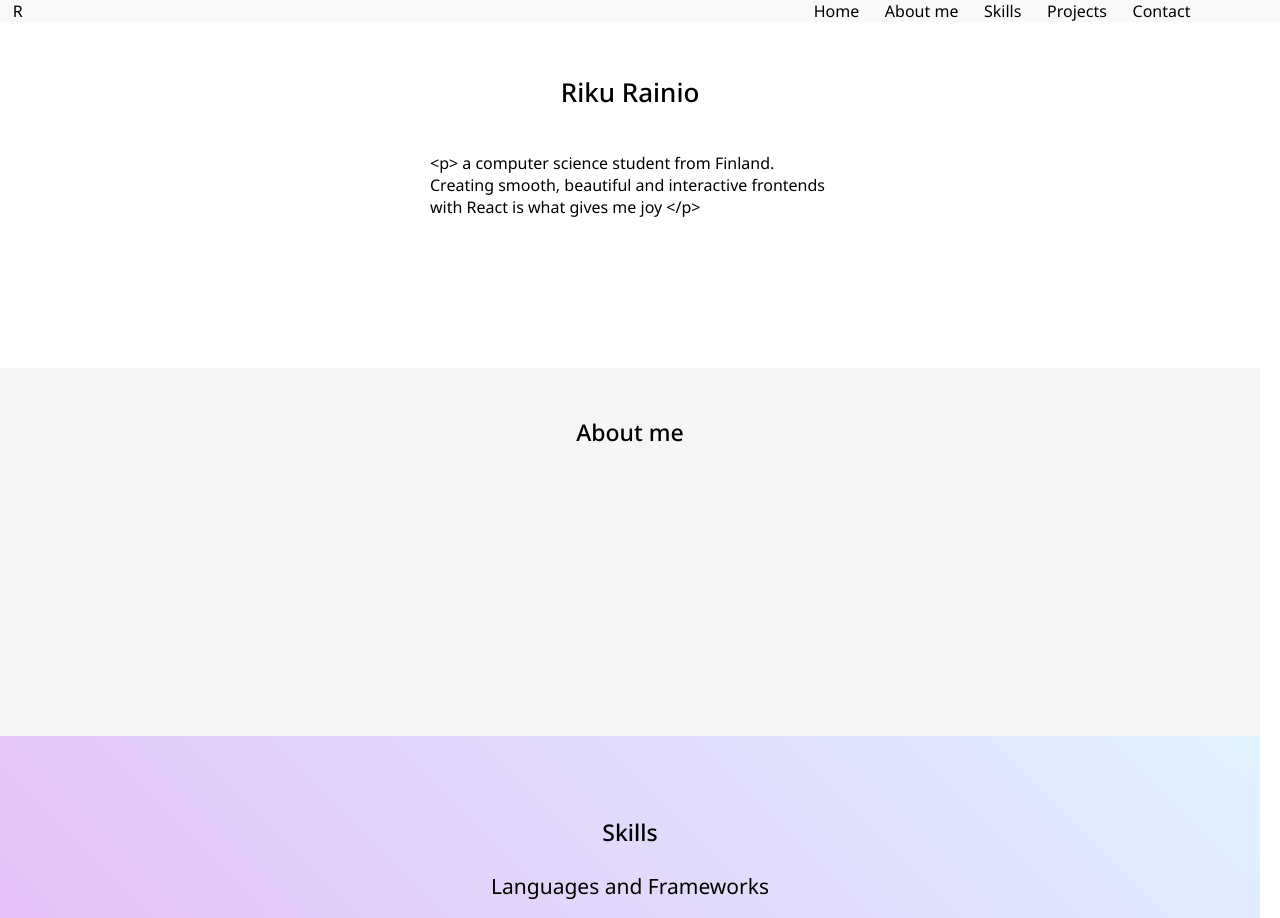
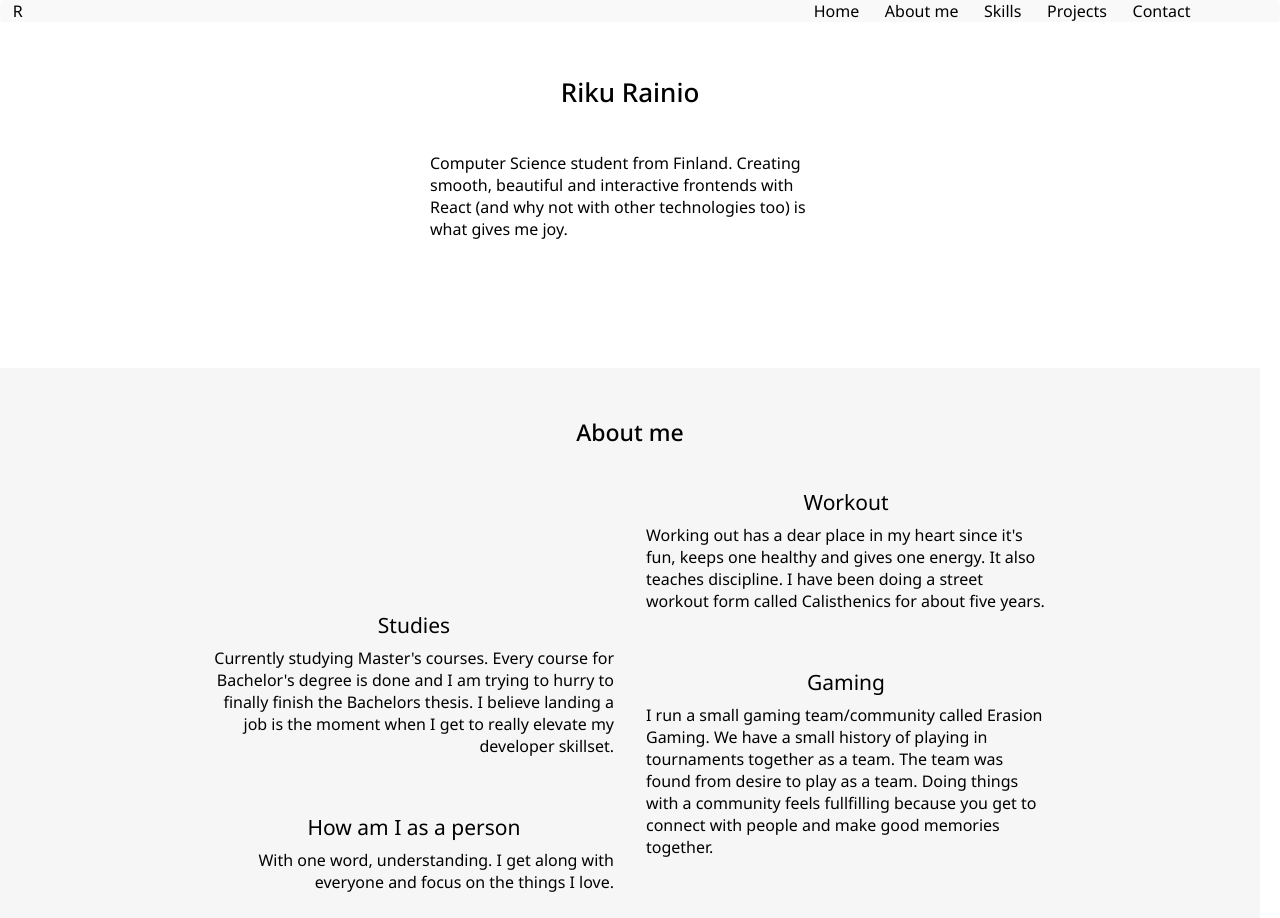
Before and after one commit to rikurainio/rikurainio2, a Next.js app: page / in a window 1280 px wide. Shown: the top 918 px of the page. Built offline with nearby package versions, Linux system fonts and the light colour scheme.

Commit message:
add aboutme stuff

```diff
--- a/pages/index.js
+++ b/pages/index.js
@@ -7,7 +7,7 @@ import { motion } from "framer-motion"
 import Heading2 from '../components/heading2'
 import Badge2 from '../components/badge2'
 
-const INFO = '<p> a computer science student from Finland. Creating smooth, beautiful and interactive frontends with React is what gives me joy </p>'
+const INFO = 'Computer Science student from Finland. Creating smooth, beautiful and interactive frontends with React (and why not with other technologies too) is what gives me joy.'
 
 export default function Home() {
   return (
@@ -37,6 +37,39 @@ export default function Home() {
 
         <div className='container-aboutme' id='aboutme'>
           <Heading text='About me'/>
+
+          <div className='container-abouts'>
+            <div className='container-abouts-right-side'>
+              <div className='about-text'>
+              <Heading2 text='Studies'/>
+                Currently studying Master's courses. Every course for Bachelor's degree is done and I am trying to hurry to finally
+                finish the Bachelors thesis. I believe landing a job is the moment when I get to really elevate my developer skillset.
+              </div>
+              <div className='about-text'>
+              <Heading2 text='How am I as a person'/>
+                With one word, understanding. I get along with everyone and focus on the things I love.
+              </div>
+            </div>
+
+            <div className='container-abouts-left-side'>
+              <div className='about-text'>
+              <Heading2 text='Workout'/>
+                Working out has a dear place in my heart since it's fun, keeps one healthy and gives one energy.
+                It also teaches discipline. I have been doing a street workout form called Calisthenics for about five years.
+              </div>
+              <div className='about-text'>
+              <Heading2 text='Gaming'/>
+                I run a small gaming team/community called Erasion Gaming. We have a small history of playing in tournaments together as a team.
+                The team was found from desire to play as a team. Doing things with a community feels fullfilling because you get to connect
+                with people and make good memories together.
+              </div>
+              <div className='about-text'>
+              <Heading2 text='Creative Stuff'/>
+                From time to time I do some visuals for friends. This is usually some simple graphics work like editing/creating graphics.
+              </div>
+            </div>
+          </div>
+
         </div>
         <div className='container-skills' id='skills'>
           <Heading text='Skills'/>
--- a/styles/styles.css
+++ b/styles/styles.css
@@ -64,6 +64,27 @@ code {
   min-height: 100vh;
 }
 
+.container-abouts {
+  display: flex;
+  justify-content: center;
+}
+
+.container-abouts-right-side {
+  text-align: right;
+
+  display: flex;
+  flex-direction: column;
+  justify-content: center;
+}
+
+.container-abouts-left-side {
+  text-align: left;
+
+  display: flex;
+  flex-direction: column;
+  justify-content: center;
+}
+
 .container-home {
   padding-top: 3rem;
   background-color: white;
@@ -71,9 +92,17 @@ code {
 }
 
 .container-aboutme {
+  display: flex;
+  flex-direction: column;
+  align-content: center;
   padding-top: 3rem;
   min-height: 20rem;
   background-color: rgba(231, 231, 231, 0.363);
+}
+
+.about-text {
+  margin: 1rem;
+  width: 25rem;
 }
 
 .container-skills {
```
